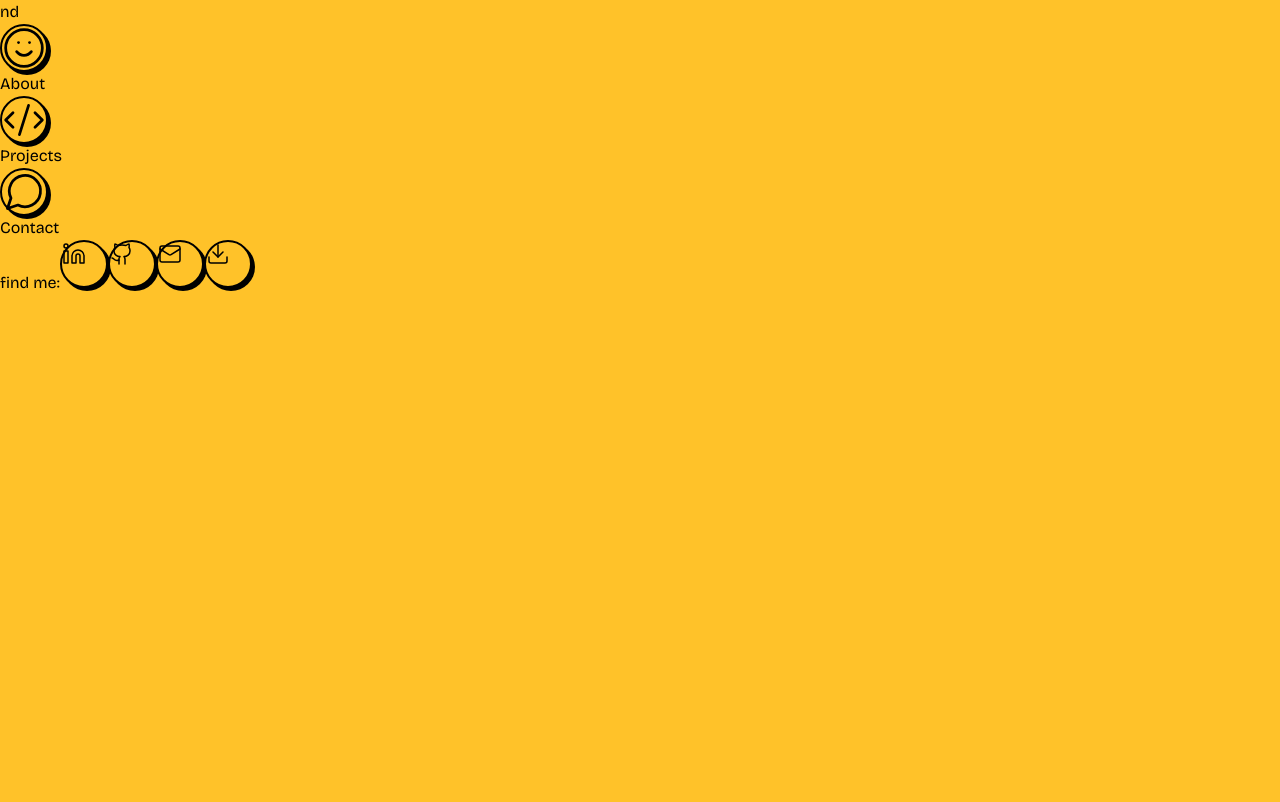
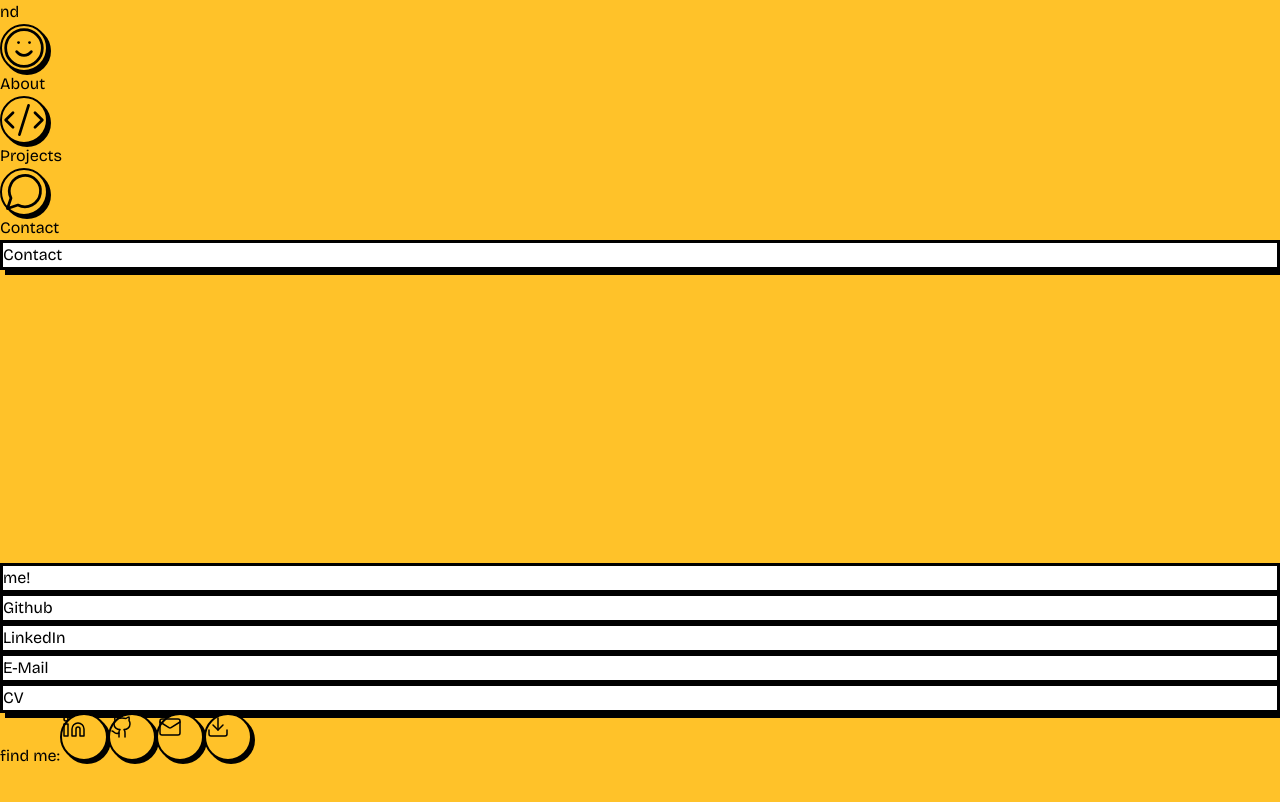
Before and after one commit to nils-dambowy/personal-website, a React (Vite) app: page /contact in a window 1280 px wide. Shown: the top 802 px of the page. Built offline with nearby package versions, Linux system fonts and the light colour scheme.

Commit message:
style: worked on the contact page

```diff
--- a/src/components/Contact.jsx
+++ b/src/components/Contact.jsx
@@ -1,11 +1,38 @@
-import Header from "./Header"
-import Footer from "./Footer"
+import Header from "./Header";
+import Footer from "./Footer";
+import Arrow from "../assets/arrow.png";
 
 export default function Contact() {
     return (
-      <>
-       <Header/>
-       <Footer/>
-      </>
+        <>
+            <Header />
+            <div className="flex flex-col items-center justify-center h-screen w-screen px-10">
+                <div id="contact-card" className="w-44 h-20 flex items-center justify-center mt-12 bg-gray-200 text-3xl">
+                    Contact
+                </div>
+                <div className="flex flex-row items-center mt-8">
+                    <img src={Arrow} className="w-48 h-48 rotated" />
+                    <div id="contact-card" className="w-44 h-20 flex items-center justify-center bg-gray-200 text-3xl">
+                        me!
+                    </div>
+                </div>
+
+                <div className="lg:w-3/6 bg-white w-full justify-center flex flex-col items-center pb-5 border-black border-4 work-grid-bg mt-12">
+                    <div id="contact-card" className="w-5/6 h-20 flex items-center justify-center mt-4 text-3xl bg-gray-200">
+                        Github
+                    </div>
+                    <div id="contact-card" className="w-5/6 h-20 flex items-center justify-center mt-8 text-3xl bg-gray-200">
+                        LinkedIn
+                    </div>
+                    <div id="contact-card" className="w-5/6 h-20 flex items-center justify-center mt-8 text-3xl bg-gray-200">
+                        E-Mail
+                    </div>
+                    <div id="contact-card" className="w-5/6 h-20 flex items-center justify-center mt-8 text-3xl bg-gray-200">
+                        CV
+                    </div>
+                </div>
+            </div>
+            <Footer />
+        </>
     );
 }
--- a/src/index.css
+++ b/src/index.css
@@ -110,3 +110,20 @@ html{
   transition-timing-function: linear;
   transition-duration: 150ms
 }
+
+#contact-card{
+  background-color: white;
+  border: 3px solid black;
+  box-shadow: 5px 5px 0px #000000;
+}
+.rotated {
+  transform: rotate(-95deg) scaleX(-1);
+  opacity: 0;
+}
+
+.star-bg-sm{
+  background-image: url("./assets/star.webp");
+  background-position: top 40px right 190px;
+  background-size: 500px;
+  background-repeat: no-repeat;
+}
```
Also changed, not shown: src/assets/arrow.png (added), src/assets/star.webp (renamed from src/assets/image.webp).
